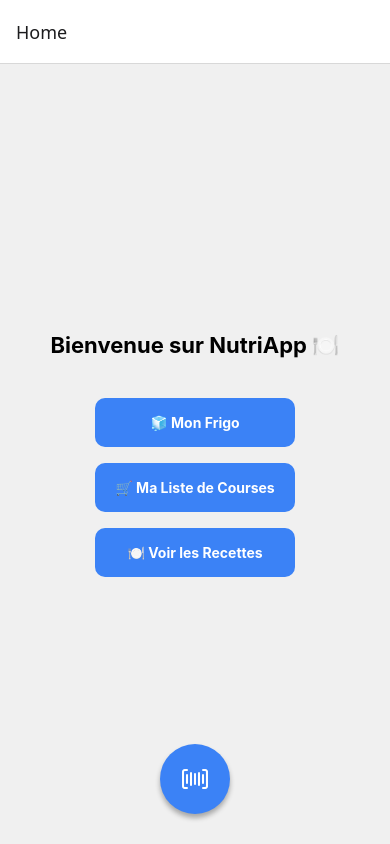
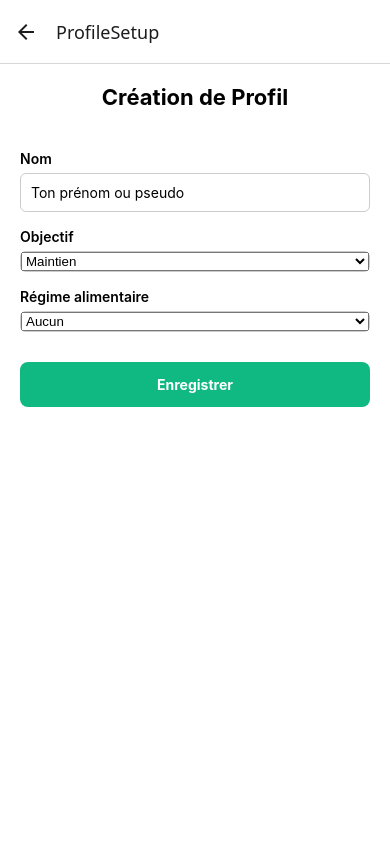
Before and after one commit to Heighties/NutriApp, a React Native app: screen /ProfileSetup in a window 390 px wide. Built offline with nearby package versions, Linux system fonts and the light colour scheme.

Commit message:
+ profileSetupScreen

```diff
--- a/App.js
+++ b/App.js
@@ -11,6 +11,9 @@ import { ProductProvider } from './context/ProductContext';
 import ProductDetailsScreen from './screens/ProductDetailsScreen';
 import RecipesScreen from './screens/RecipesScreen'
 import RecipeDetailsScreen from './screens/RecipeDetailsScreen';
+import { UserProvider } from './context/UserContext';
+import ProfileSetupScreen from './screens/ProfileSetupScreen';
+
 
 
 const Stack = createNativeStackNavigator();
@@ -19,6 +22,7 @@ export default function App() {
   return (
     <GestureHandlerRootView style={{ flex: 1 }}>
       <ProductProvider>
+        <UserProvider>
         <NavigationContainer>
           <Stack.Navigator initialRouteName="Home">
             <Stack.Screen name="Home" component={HomeScreen} />
@@ -28,8 +32,10 @@ export default function App() {
             <Stack.Screen name="ProductDetails" component={ProductDetailsScreen} options={{ title: 'Détails du produit' }} />
             <Stack.Screen name="Recipes" component={RecipesScreen} />
             <Stack.Screen name="RecipeDetails" component={RecipeDetailsScreen} />
+            <Stack.Screen name="ProfileSetup" component={ProfileSetupScreen} />
           </Stack.Navigator>
         </NavigationContainer>
+        </UserProvider>
       </ProductProvider>
     </GestureHandlerRootView>
   );
--- /dev/null
+++ b/context/UserContext.js
@@ -0,0 +1,19 @@
+import React, { createContext, useContext, useState } from 'react';
+
+const UserContext = createContext();
+
+export const UserProvider = ({ children }) => {
+  const [profile, setProfile] = useState(null); // { age, sexe, taille, poids, activité, objectif, besoinsCaloriques, macros }
+
+  const updateProfile = (data) => {
+    setProfile(data);
+  };
+
+  return (
+    <UserContext.Provider value={{ profile, updateProfile }}>
+      {children}
+    </UserContext.Provider>
+  );
+};
+
+export const useUserContext = () => useContext(UserContext);
--- a/package.json
+++ b/package.json
@@ -11,6 +11,7 @@
   "dependencies": {
     "@expo/metro-runtime": "~4.0.1",
     "@expo/vector-icons": "^14.0.2",
+    "@react-native-picker/picker": "2.9.0",
     "@react-navigation/native": "^7.1.4",
     "@react-navigation/native-stack": "^7.3.8",
     "expo": "~52.0.43",
--- a/screens/HomeScreen.js
+++ b/screens/HomeScreen.js
@@ -1,14 +1,57 @@
-import { View, Text, StyleSheet, TouchableOpacity } from 'react-native';
+import React from 'react';
+import {
+  View,
+  Text,
+  StyleSheet,
+  TouchableOpacity,
+} from 'react-native';
 import { useNavigation } from '@react-navigation/native';
 import { Ionicons } from '@expo/vector-icons';
+import { useUserContext } from '../context/UserContext';
 
 export default function HomeScreen() {
   const navigation = useNavigation();
+  const { profile } = useUserContext();
 
   return (
     <View style={styles.container}>
+      {/* Bouton profil */}
+      <View style={styles.topRightButton}>
+        <TouchableOpacity
+          onPress={() =>
+            profile
+              ? navigation.navigate('Profile')
+              : navigation.navigate('ProfileSetup')
+          }
+        >
+          <Ionicons name="person-circle-outline" size={36} color="#333" />
+        </TouchableOpacity>
+      </View>
+
+      {/* Titre */}
       <Text style={styles.title}>Bienvenue sur NutriApp 🍽️</Text>
 
+      {/* Bloc résumé calorique */}
+      <View style={styles.summaryBox}>
+        {profile ? (
+          <>
+            <Text style={styles.summaryTitle}>Suivi nutritionnel</Text>
+            <Text style={styles.summaryText}>
+              🔥 Besoins journaliers : {profile.besoinsCaloriques} kcal
+            </Text>
+            <Text style={styles.summaryText}>🍗 Consommés : 0 kcal</Text>
+            <Text style={styles.summaryText}>
+              🧮 Restants : {profile.besoinsCaloriques} kcal
+            </Text>
+          </>
+        ) : (
+          <Text style={styles.summaryText}>
+            Créez votre profil pour suivre vos apports
+          </Text>
+        )}
+      </View>
+
+      {/* Boutons */}
       <TouchableOpacity style={styles.button} onPress={() => navigation.navigate('Fridge')}>
         <Text style={styles.buttonText}>🧊 Mon Frigo</Text>
       </TouchableOpacity>
@@ -17,20 +60,14 @@ export default function HomeScreen() {
         <Text style={styles.buttonText}>🛒 Ma Liste de Courses</Text>
       </TouchableOpacity>
 
-      {/* Bouton flottant de scan */}
-      <TouchableOpacity
-        style={styles.scanButton}
-        onPress={() => navigation.navigate('Scan')}
-      >
-        <Ionicons name="barcode-outline" size={32} color="white" />
-      </TouchableOpacity>
-      <TouchableOpacity
-        style={styles.button}
-        onPress={() => navigation.navigate('Recipes')}
-      >
+      <TouchableOpacity style={styles.button} onPress={() => navigation.navigate('Recipes')}>
         <Text style={styles.buttonText}>🍽️ Voir les Recettes</Text>
       </TouchableOpacity>
 
+      {/* Bouton flottant de scan */}
+      <TouchableOpacity style={styles.scanButton} onPress={() => navigation.navigate('Scan')}>
+        <Ionicons name="barcode-outline" size={32} color="white" />
+      </TouchableOpacity>
     </View>
   );
 }
@@ -38,15 +75,35 @@ export default function HomeScreen() {
 const styles = StyleSheet.create({
   container: {
     flex: 1,
-    justifyContent: 'center',
+    paddingTop: 60,
     alignItems: 'center',
-    gap: 16,
     backgroundColor: '#f0f0f0',
+  },
+  topRightButton: {
+    position: 'absolute',
+    top: 20,
+    right: 20,
+    zIndex: 10,
   },
   title: {
     fontSize: 22,
     fontWeight: 'bold',
     marginBottom: 24,
+  },
+  summaryBox: {
+    backgroundColor: '#e0f2fe',
+    padding: 16,
+    borderRadius: 12,
+    marginBottom: 20,
+    width: '85%',
+  },
+  summaryTitle: {
+    fontWeight: 'bold',
+    fontSize: 18,
+    marginBottom: 6,
+  },
+  summaryText: {
+    fontSize: 14,
   },
   button: {
     backgroundColor: '#3b82f6',
@@ -54,6 +111,7 @@ const styles = StyleSheet.create({
     borderRadius: 10,
     width: 200,
     alignItems: 'center',
+    marginBottom: 12,
   },
   buttonText: {
     color: '#fff',
--- /dev/null
+++ b/screens/ProfileSetupScreen.js
@@ -0,0 +1,109 @@
+import React, { useState } from 'react';
+import {
+  View,
+  Text,
+  TextInput,
+  StyleSheet,
+  TouchableOpacity,
+  ScrollView,
+} from 'react-native';
+import { Picker } from '@react-native-picker/picker'; // ✅ nouveau chemin
+import { useNavigation } from '@react-navigation/native';
+
+export default function ProfileSetupScreen() {
+  const navigation = useNavigation();
+
+  const [name, setName] = useState('');
+  const [goal, setGoal] = useState('maintien');
+  const [diet, setDiet] = useState('aucune');
+
+  const handleSave = () => {
+    // Simule l'enregistrement pour le moment
+    alert('Profil enregistré !');
+    navigation.goBack();
+  };
+
+  return (
+    <ScrollView contentContainerStyle={styles.container}>
+      <Text style={styles.title}>Création de Profil</Text>
+
+      <Text style={styles.label}>Nom</Text>
+      <TextInput
+        style={styles.input}
+        placeholder="Ton prénom ou pseudo"
+        value={name}
+        onChangeText={setName}
+      />
+
+      <Text style={styles.label}>Objectif</Text>
+      <View style={styles.pickerWrapper}>
+        <Picker
+          selectedValue={goal}
+          onValueChange={setGoal}
+        >
+          <Picker.Item label="Maintien" value="maintien" />
+          <Picker.Item label="Perte de poids" value="perte" />
+          <Picker.Item label="Prise de masse" value="prise" />
+        </Picker>
+      </View>
+
+      <Text style={styles.label}>Régime alimentaire</Text>
+      <View style={styles.pickerWrapper}>
+        <Picker
+          selectedValue={diet}
+          onValueChange={setDiet}
+        >
+          <Picker.Item label="Aucun" value="aucune" />
+          <Picker.Item label="Végétarien" value="vegetarien" />
+          <Picker.Item label="Vegan" value="vegan" />
+          <Picker.Item label="Sans gluten" value="gluten" />
+        </Picker>
+      </View>
+
+      <TouchableOpacity style={styles.saveButton} onPress={handleSave}>
+        <Text style={styles.saveText}>Enregistrer</Text>
+      </TouchableOpacity>
+    </ScrollView>
+  );
+}
+
+const styles = StyleSheet.create({
+  container: {
+    padding: 20,
+    backgroundColor: '#fff',
+    flexGrow: 1,
+  },
+  title: {
+    fontSize: 22,
+    fontWeight: 'bold',
+    marginBottom: 24,
+    textAlign: 'center',
+  },
+  label: {
+    fontWeight: '600',
+    marginBottom: 6,
+    marginTop: 16,
+  },
+  input: {
+    borderWidth: 1,
+    borderColor: '#ccc',
+    borderRadius: 6,
+    padding: 10,
+  },
+  pickerWrapper: {
+    borderWidth: 1,
+    borderColor: '#ccc',
+    borderRadius: 6,
+  },
+  saveButton: {
+    marginTop: 30,
+    backgroundColor: '#10b981',
+    paddingVertical: 14,
+    borderRadius: 8,
+    alignItems: 'center',
+  },
+  saveText: {
+    color: '#fff',
+    fontWeight: 'bold',
+  },
+});
```
Also changed, not shown: 1 other file (tests, documents, lock files or other folders).
